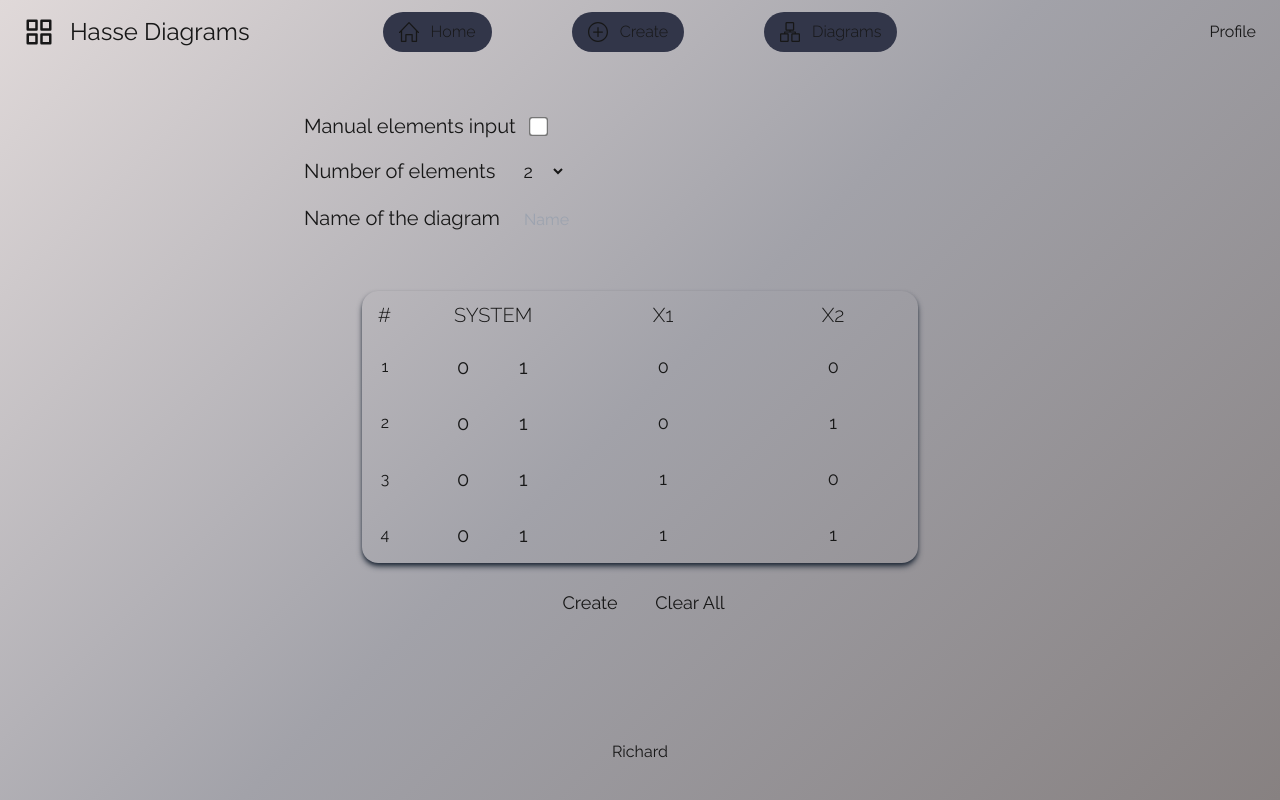
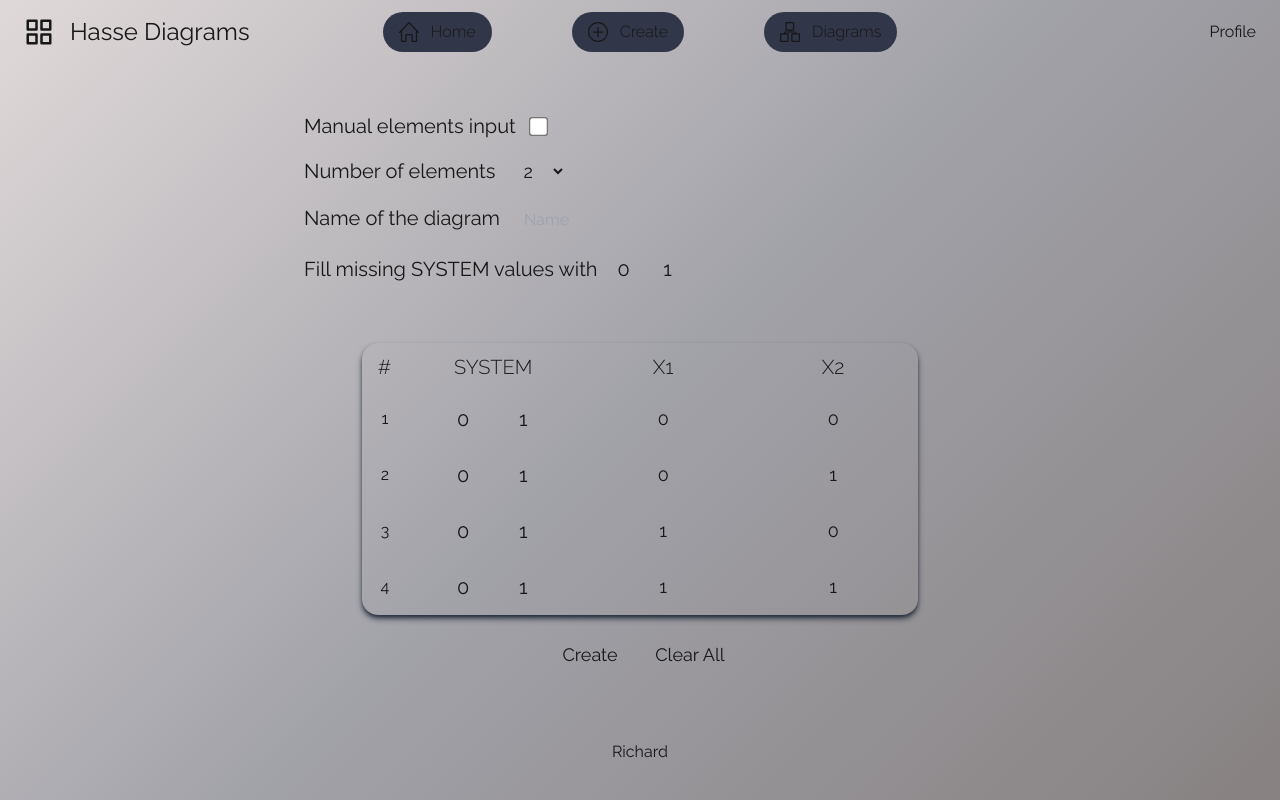
Before and after one commit to rejzoo/WebApp-Hasse-Diagrams, a Next.js app in the folder hassediagrams-fe/: page /create in a window 1280 px wide. Built offline with nearby package versions, Linux system fonts and the light colour scheme.

Commit message:
Table input UI improvements

```diff
--- a/hassediagrams-fe/components/InputTable/InputTable.tsx
+++ b/hassediagrams-fe/components/InputTable/InputTable.tsx
@@ -3,9 +3,13 @@
 import React, { useEffect, useRef, useState } from "react";
 import TableHeader from "./TableHeader";
 import TableRow from "./TableRow";
-import { calculateRows, calculateCombinations } from "@/utils/tableUtils";
+import {
+  calculateRows,
+  calculateCombinations,
+  isValidName,
+  allSystemInputFilled,
+} from "@/utils/tableUtils";
 import { RowData } from "@/types/table";
-import { diagramNameRegex } from "@/utils/regex";
 
 interface TableProps {
   numberOfElements: number;
@@ -53,38 +57,51 @@ export default function InputTable({
     setResponseMsg("");
   };
 
-  const isValidName = () => {
-    if (!diagramName.trim() || !diagramNameRegex.test(diagramName.trim())) {
+  const fillMissingSystemWith = (value: number) => {
+    const newRows = rows.map((row) =>
+      row.system === null ? { ...row, system: value } : row
+    );
+    setRows(newRows);
+  };
+
+  const canCreateDiagram = () => {
+    const validName = isValidName(diagramName);
+    const systemsFilled = allSystemInputFilled(rows);
+
+    return validName && systemsFilled;
+  };
+
+  const validInput = () => {
+    setResponseMsg("");
+
+    // Consult this
+    let result = true;
+    if (!isValidName(diagramName)) {
       if (inputRef.current) {
         setError(true);
         inputRef.current.focus();
       }
       setResponseMsg("Input the valid name");
       setResponseErr(true);
-
-      return false;
+      result = false;
     }
-
-    return true;
-  };
-
-  const allSystemInputFilled = () => {
-    if (rows.some((row) => row.system === null)) {
+    if (!allSystemInputFilled(rows)) {
       setHighlightSystem(true);
+      if (result) {
         setResponseMsg("Input all of the functionality rows");
+      }
       setResponseErr(true);
-      return false;
+      result = false;
     }
-
-    return true;
+    return result;
   };
 
   const createFunction = async () => {
     setResponseMsg("");
-    // Consult this
-    // if (!isValidName() || !allSystemInputFilled()) {
-    //   return;
-    // }
+
+    if (!validInput()) {
+      return;
+    }
 
     const data = rows.map((row, index) => ({
       [`elements${index + 1}`]: manualInput
@@ -143,7 +160,8 @@ export default function InputTable({
 
   return (
     <>
-      <div className="space-x-4 pb-4 px-4 items-center">
+      <div className="pb-4 px-4 items-center space-y-4">
+        <div className="space-x-4">
           <span className="text-xl">Name of the diagram</span>
           <input
             ref={inputRef}
@@ -154,11 +172,28 @@ export default function InputTable({
             onChange={(e) => {
               setResponseMsg("");
               setDiagramName(e.target.value);
+              setError(false);
             }}
             className={`rounded-md h-8 px-2 max-w-96 text-white bg-[var(--itemsbackground)] focus:outline-none focus:ring-1 ${
               error ? "border-red-500 focus:ring-red-500" : "focus:ring-white"
             }`}
           />
+        </div>
+        <div className="space-x-2">
+          <span className="text-xl">Fill missing SYSTEM values with</span>
+          <button
+            className="rounded-md h-9 w-9 px-2 bg-[var(--itemsbackground)] text-xl hover:bg-red-500"
+            onClick={() => fillMissingSystemWith(0)}
+          >
+            0
+          </button>
+          <button
+            className="rounded-md h-9 w-9 px-2 bg-[var(--itemsbackground)] text-xl hover:bg-red-500"
+            onClick={() => fillMissingSystemWith(1)}
+          >
+            1
+          </button>
+        </div>
       </div>
 
       <p
@@ -194,7 +229,11 @@ export default function InputTable({
 
       <div className="flex items-center justify-center rounded-md transition-colors text-lg pt-5 space-x-5">
         <button
-          className="w-20 h-10 bg-[var(--itemsbackground)] rounded-md"
+          className={`w-20 h-10 rounded-md transition-colors ${
+            canCreateDiagram()
+              ? "bg-green-500 hover:bg-green-600"
+              : "bg-[var(--itemsbackground)]"
+          }`}
           onClick={createFunction}
         >
           Create
--- a/hassediagrams-fe/utils/tableUtils.ts
+++ b/hassediagrams-fe/utils/tableUtils.ts
@@ -1,5 +1,12 @@
 import { RowData } from "@/types/table";
+import { diagramNameRegex } from "./regex";
 
+/**
+ * Calculates and creates number of rows for input table
+ *
+ * @param numElements
+ * @returns
+ */
 export function calculateRows(numElements: number): RowData[] {
   return Array.from({ length: 2 ** numElements }, () => ({
     elements: Array.from({ length: numElements }, () => null),
@@ -7,6 +14,12 @@ export function calculateRows(numElements: number): RowData[] {
   }));
 }
 
+/**
+ * Calculates binary combinations
+ *
+ * @param numberOfElements
+ * @returns
+ */
 export function calculateCombinations(numberOfElements: number): number[][] {
   const total = 2 ** numberOfElements;
   const combinations: number[][] = [];
@@ -20,3 +33,24 @@ export function calculateCombinations(numberOfElements: number): number[][] {
   }
   return combinations;
 }
+
+/**
+ * Validation function for diagram name
+ *
+ * @param diagramName
+ * @returns
+ */
+export const isValidName = (diagramName: string): boolean => {
+  const trimmedName = diagramName.trim();
+  return trimmedName !== "" && diagramNameRegex.test(trimmedName);
+};
+
+/**
+ * Validation function for table input
+ *
+ * @param diagramName
+ * @returns
+ */
+export const allSystemInputFilled = (rows: RowData[]): boolean => {
+  return !rows.some((row) => row.system === null);
+};
```
Lines whose indentation alone changed are shown as unchanged.
